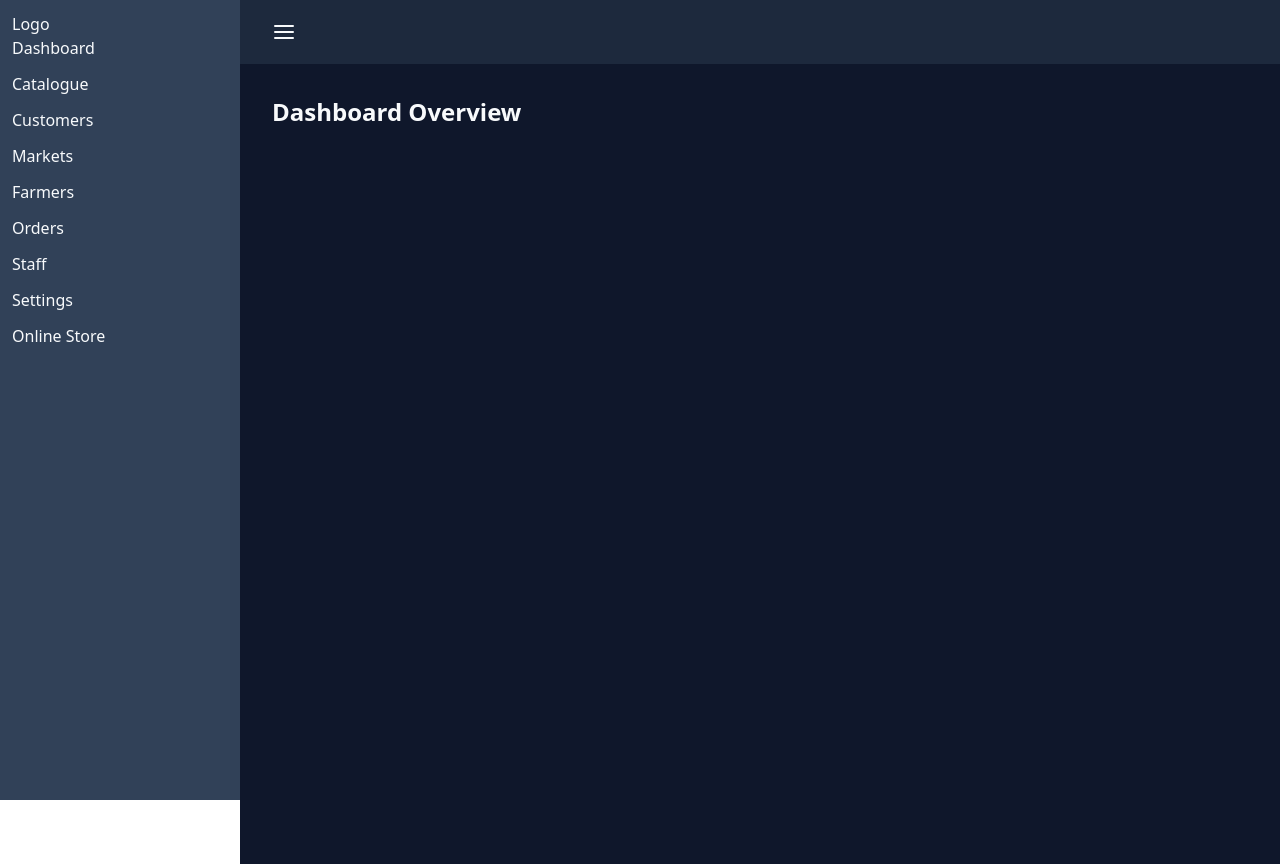
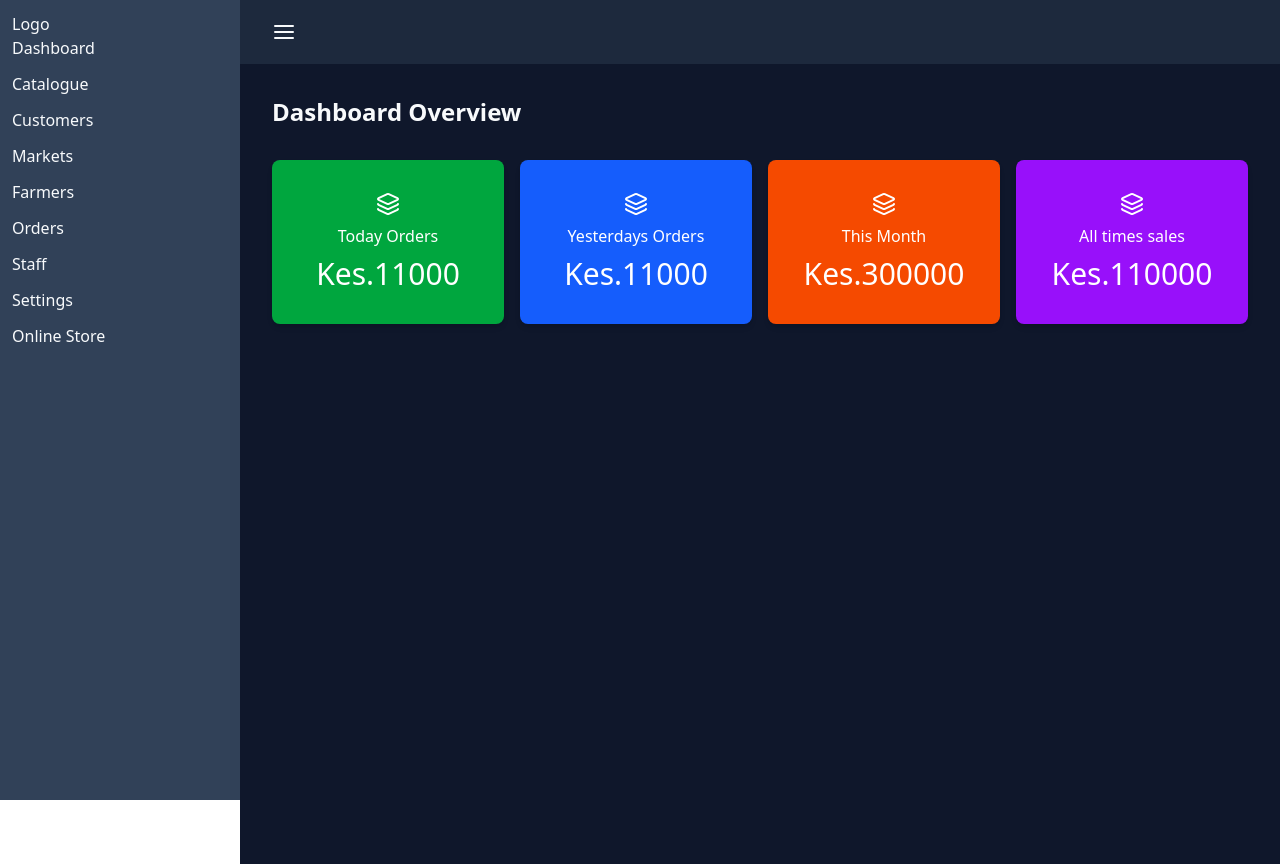
Before and after one commit to AfaaqRamzan/Multi-Vendor-Ecommerce, a Next.js app: page /dashboard in a window 1280 px wide. Built offline with nearby package versions, Linux system fonts and the light colour scheme.

Commit message:
create the large cards

```diff
--- /dev/null
+++ b/components/backoffice/LargeCard.tsx
@@ -0,0 +1,26 @@
+import React from "react";
+import { Layers } from "lucide-react";
+
+interface LargeCardProps {
+  className: string;
+  data: {
+    period: string;
+    sales: number;
+    color: string;
+  };
+}
+
+function LargeCard({ data }: LargeCardProps) {
+  return (
+    <div
+      className={`flex flex-col items-center gap-2 rounded-lg p-8 text-white shadow-md ${data.color}`}
+    >
+      <Layers />
+      <h4>{data.period}</h4>
+
+      <h2 className="text-2xl lg:text-3xl">Kes.{data.sales}</h2>
+    </div>
+  );
+}
+
+export default LargeCard;
--- /dev/null
+++ b/components/backoffice/LargeCards.tsx
@@ -0,0 +1,36 @@
+import React from "react";
+import LargeCard from "@/components/backoffice/LargeCard";
+
+function LargeCards() {
+  const orderStats = [
+    {
+      period: "Today Orders",
+      sales: 11000,
+      color: "bg-green-600",
+    },
+    {
+      period: "Yesterdays  Orders",
+      sales: 11000,
+      color: "bg-blue-600",
+    },
+    {
+      period: "This Month",
+      sales: 300000,
+      color: "bg-orange-600",
+    },
+    {
+      period: "All times sales ",
+      sales: 110000,
+      color: "bg-purple-600",
+    },
+  ];
+  return (
+    <div className="grid grid-cols-1 gap-4 py-8 sm:grid-cols-2 md:grid-cols-3 lg:grid-cols-4">
+      {orderStats.map((item, i) => {
+        return <LargeCard className="bg-green-600" data={item} key={i} />;
+      })}
+    </div>
+  );
+}
+
+export default LargeCards;
--- a/src/app/(back-office)/dashboard/page.tsx
+++ b/src/app/(back-office)/dashboard/page.tsx
@@ -1,10 +1,13 @@
 import Heading from "@/components/backoffice/Heading";
+import LargeCards from "@/components/backoffice/LargeCards";
 import React from "react";
 
 export default function Dashboard() {
   return (
     <div>
       <Heading title="Dashboard Overview" />
+
+      <LargeCards />
     </div>
   );
 }
```
